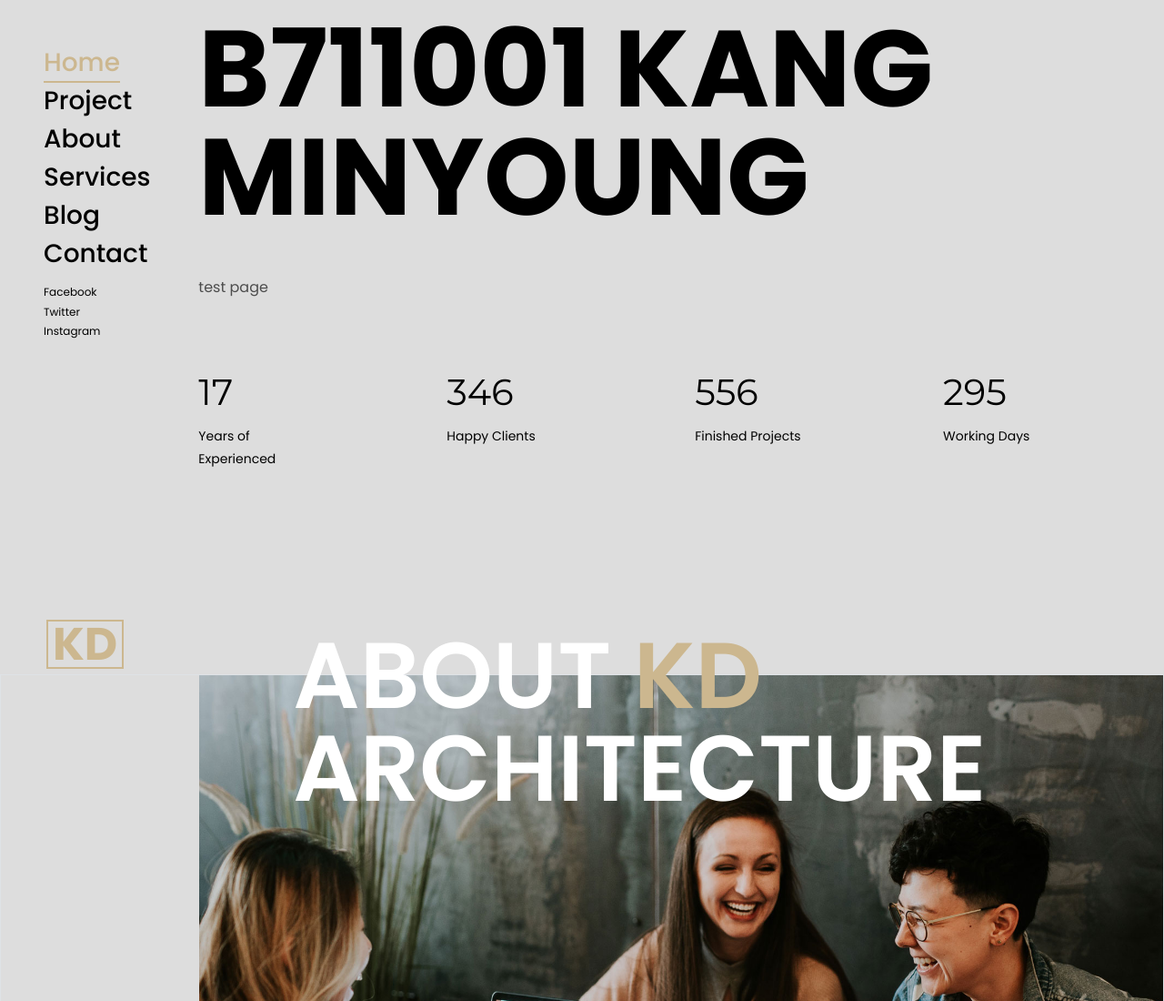
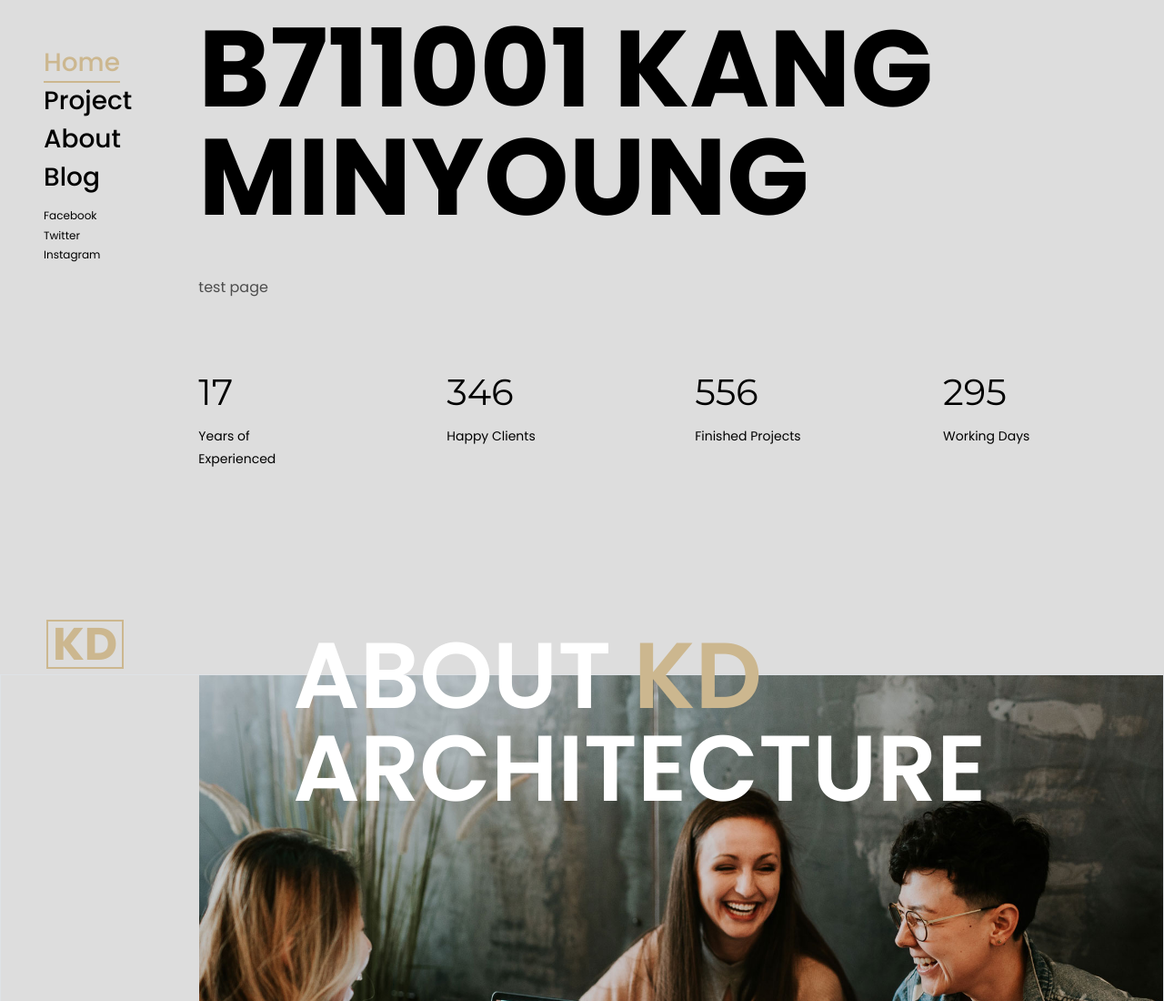
Before and after one commit to wkfk8673/webtest, a plain HTML site: page index.html in a window 1280 px wide. Shown: the top 1100 px of the page at 91% size. Drawn offline with Linux system fonts and the light colour scheme; some packages are replaced by stand-ins of ours; no server answers; files whose address does not match are found by name.

Commit message:
Update index.html

```diff
--- a/index.html
+++ b/index.html
@@ -37,9 +37,7 @@
 					<li class="colorlib-active"><a href="index.html">Home</a></li>
 					<li><a href="collection.html">Project</a></li>
 					<li><a href="about.html">About</a></li>
-					<li><a href="services.html">Services</a></li>
 					<li><a href="blog.html">Blog</a></li>
-					<li><a href="contact.html">Contact</a></li>
 				</ul>
 				<p class="social">
 					<span><a href="#">Facebook</a></span>
```
